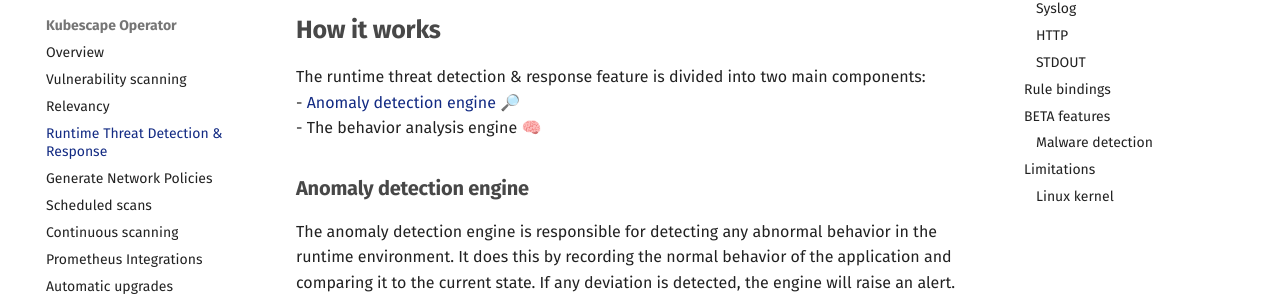
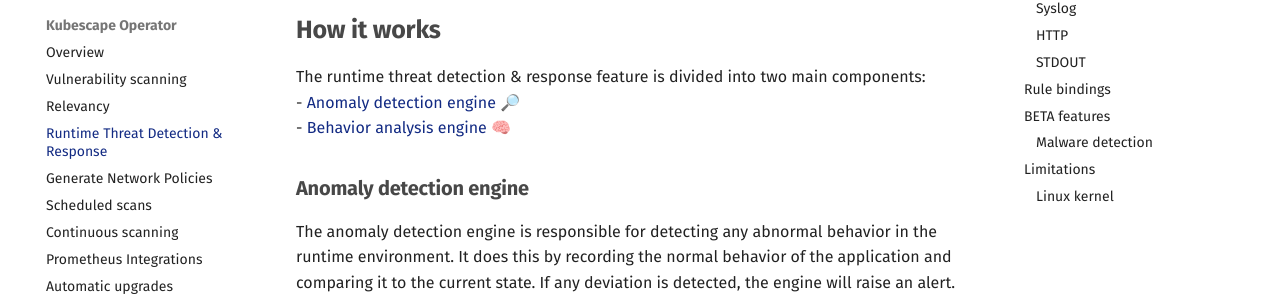
Before and after one commit to kubescape/kubescape.io, an MkDocs documentation site: the page built from docs/docs/operator/runtime-threat-detection.md, in a window 1280 px wide and 900 px high. Shown: the part 368-673 px from the top of the window. Built offline with MkDocs 1.6.1 and Material for MkDocs 9.7.7, drawn with Linux system fonts in a browser that asks for light colours; comment, search, counter and statistics services are not loaded.

Commit message:
Update docs/docs/operator/runtime-threat-detection.md
Co-authored-by: David Wertenteil <dwertent@armosec.io>
Signed-off-by: Amit Schendel <58078857+amitschendel@users.noreply.github.com>
Signed-off-by: Oshrat <oshratn@armosec.io>

```diff
--- a/docs/docs/operator/runtime-threat-detection.md
+++ b/docs/docs/operator/runtime-threat-detection.md
@@ -5,7 +5,7 @@
 ## How it works
 The runtime threat detection & response feature is divided into two main components: <br>
 - [Anomaly detection engine](#Anomaly-detection-engine) 🔎 <br>
-- The behavior analysis engine 🧠
+- [Behavior analysis engine](#Behavior-analysis-engine) 🧠
 
 ### Anomaly detection engine
 The anomaly detection engine is responsible for detecting any abnormal behavior in the runtime environment. It does this by recording the normal behavior of the application and comparing it to the current state. If any deviation is detected, the engine will raise an alert.
```
